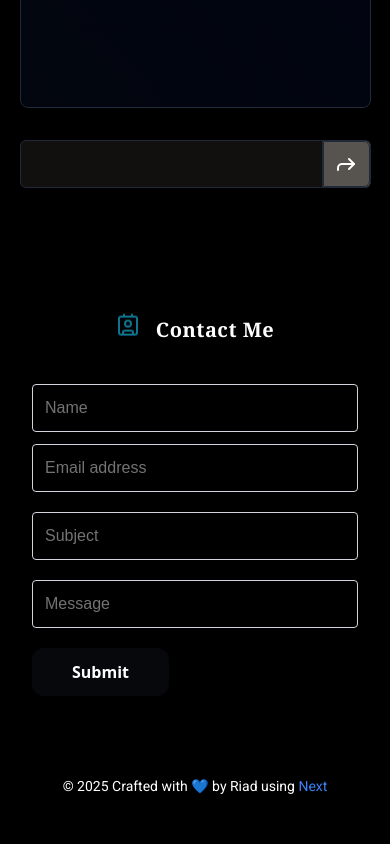
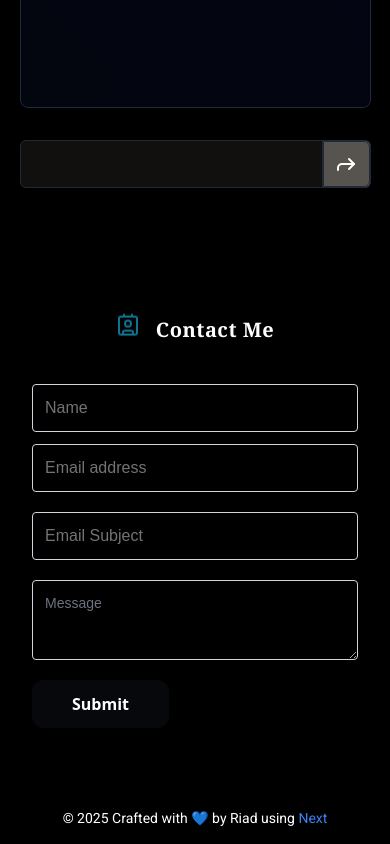
Before and after one commit to riad-mammadov/Portfolio, a Next.js app: page / in a window 390 px wide. Shown: the part 3018-3862 px from the top of the page. Before the commit the page ends 3830 px from the top, so only its background shows below. Built offline with nearby package versions, Linux system fonts and the light colour scheme.

Commit message:
adjust form

```diff
--- a/components/Section/Contact/ContactForm.jsx
+++ b/components/Section/Contact/ContactForm.jsx
@@ -111,7 +111,7 @@ const ContactForm = () => {
                 },
               })}
               className="w-full p-3 h-12 border text-white border-gray-300 rounded"
-              placeholder="Subject"
+              placeholder="Email Subject"
             />
             {errors.subject && (
               <p className="text-red-500 text-sm mt-2">
@@ -121,13 +121,13 @@ const ContactForm = () => {
           </div>
 
           <div className="flex flex-col">
-            <Input
+            <textarea
               type="textarea"
               {...register("message", { required: "Please enter a message" })}
-              className="w-full p-3 h-12 border border-gray-300 rounded text-white"
+              className="w-full p-3 sm:h-32 h-20 border  border-gray-300 rounded text-white placeholder-gray-500 placeholder:text-sm bg-transparent outline-none"
               rows="4"
               placeholder="Message"
-            ></Input>
+            ></textarea>
             {errors.message && (
               <p className="text-red-500 text-sm mt-2">
                 {errors.message.message}
```
